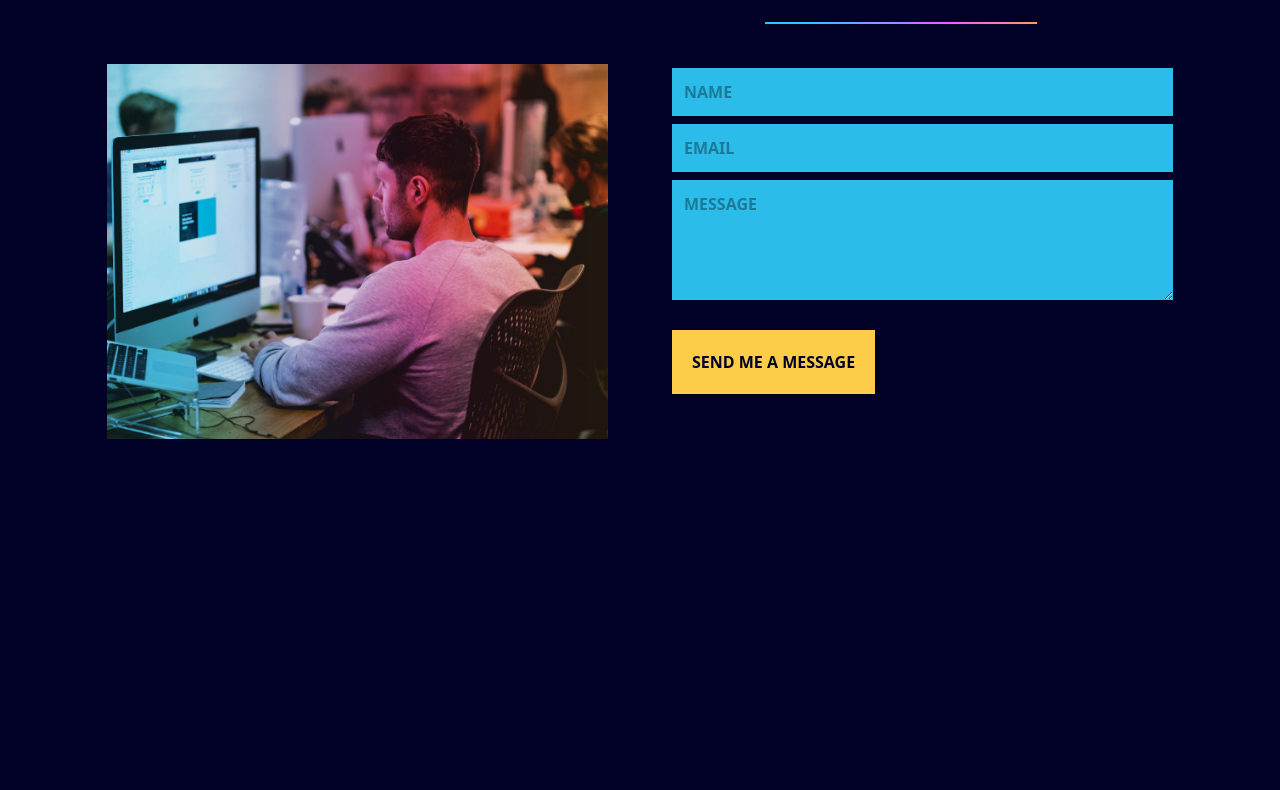
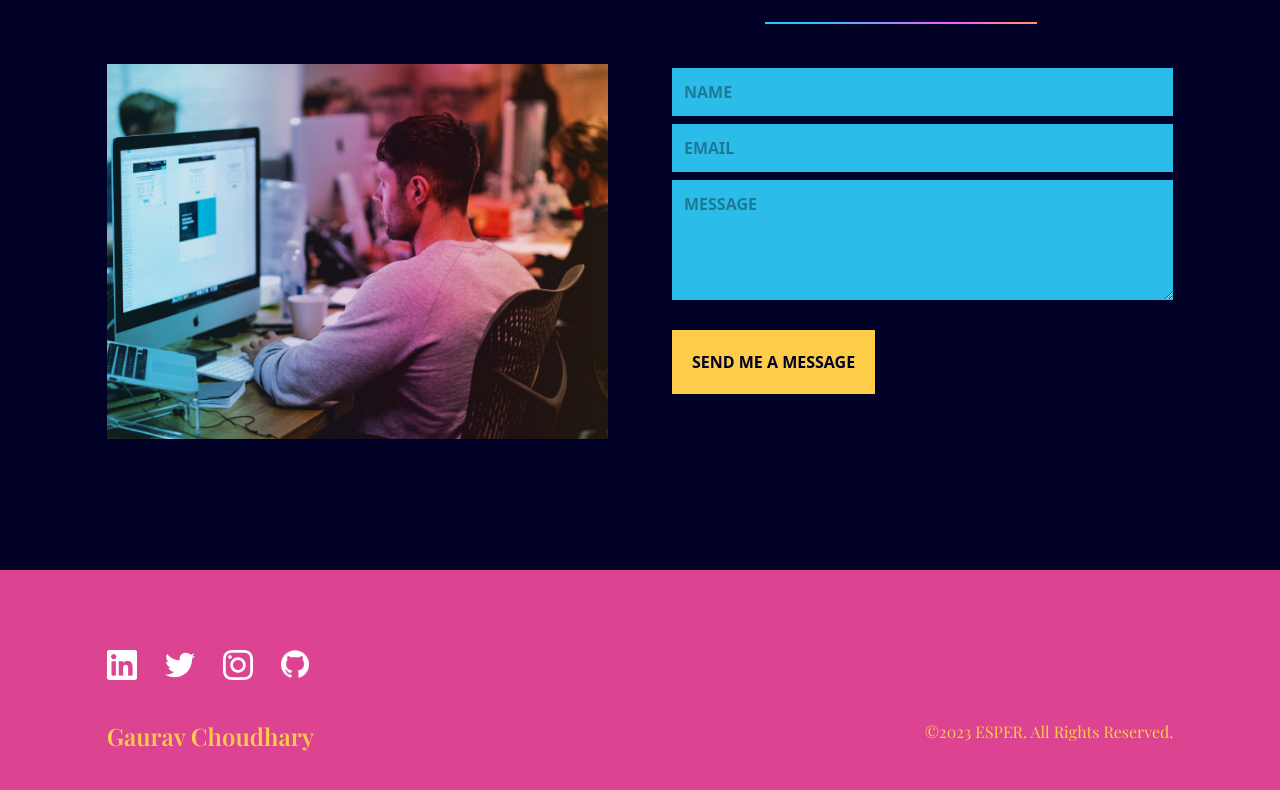
Before and after one commit to Gaurav-Choudhary2113/vite-portfolio, a React app: page / in a window 1280 px wide. Shown: the part 3525-4315 px from the top of the page. Before the commit the page ends 4156 px from the top, so only its background shows below. Built offline with nearby package versions, Linux system fonts and the light colour scheme; the HTML template or start-up script is replaced by a standard one.

Commit message:
footer added

```diff
--- a/src/App.jsx
+++ b/src/App.jsx
@@ -4,6 +4,7 @@
 import MySkills from "./Scenes/MySkills";
 import Projects from "./Scenes/Projects";
 import Contact from "./Scenes/Contact";
+import Footer from "./Scenes/Footer";
 import { useEffect, useState } from "react";
 import LineGradient from "./Components/LineGradient";
 import useMediaQuery from "./hooks/useMediaQuery";
@@ -48,6 +49,7 @@
       <div className="w-5/6 mx-auto md:h-full">
         <Contact />
       </div>
+      <Footer />
     </div>
   );
 }
--- /dev/null
+++ b/src/Scenes/Footer.jsx
@@ -0,0 +1,21 @@
+import SocialMediaIcons from "../Components/SocialMediaIcons";
+
+const Footer = () => {
+  return (
+    <footer className="h-64 bg-red pt-10">
+      <div className="w-10/12 mx-auto">
+        <SocialMediaIcons />
+        <div className="md:flex justify-center md:justify-between text-center ">
+          <p className="font-playfair font-semibold text-2xl text-yellow">
+            Gaurav Choudhary
+          </p>
+          <p className="font-playfair text-md text-yellow">
+            ©2023 ESPER. All Rights Reserved.
+          </p>
+        </div>
+      </div>
+    </footer>
+  );
+};
+
+export default Footer;
```
